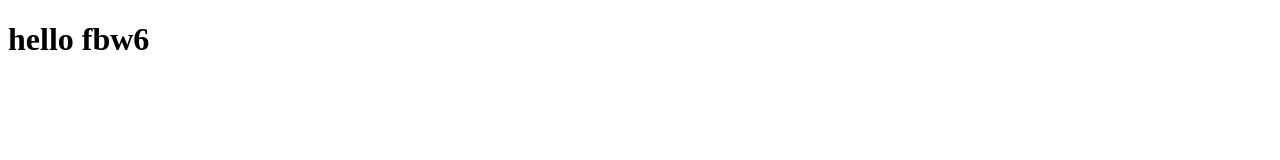
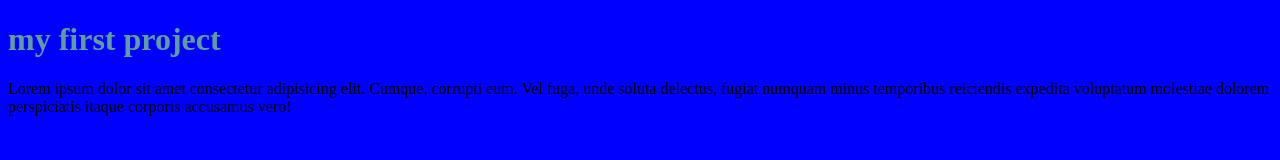
Before and after one commit to zaher25/fbw6-first-project, a plain HTML site: page index.html in a window 1280 px wide. Drawn offline with Linux system fonts and the light colour scheme.

Commit message:
ading style

```diff
--- a/css/style.css
+++ b/css/style.css
@@ -0,0 +1,5 @@
+body { background-color: blue;}
+h1{
+
+    color: cadetblue;
+}
--- a/index.html
+++ b/index.html
@@ -1,11 +1,15 @@
 <!DOCTYPE html>
 <html lang="en">
 <head>
+    <link rel="stylesheet" href="css/style.css">
     <meta charset="UTF-8">
     <meta name="viewport" content="width=device-width, initial-scale=1.0">
-    <title>Document</title>
+    <title>hallo</title>
 </head>
 <body>
-    <div> <h1> hello fbw6</h1></div>
+    <h1>my first project </h1>
+    <p>
+        Lorem ipsum dolor sit amet consectetur adipisicing elit. Cumque, corrupti eum. Vel fuga, unde soluta delectus, fugiat numquam minus temporibus reiciendis expedita voluptatum molestiae dolorem perspiciatis itaque corporis accusamus vero!
+    </p>
 </body>
 </html>
```
